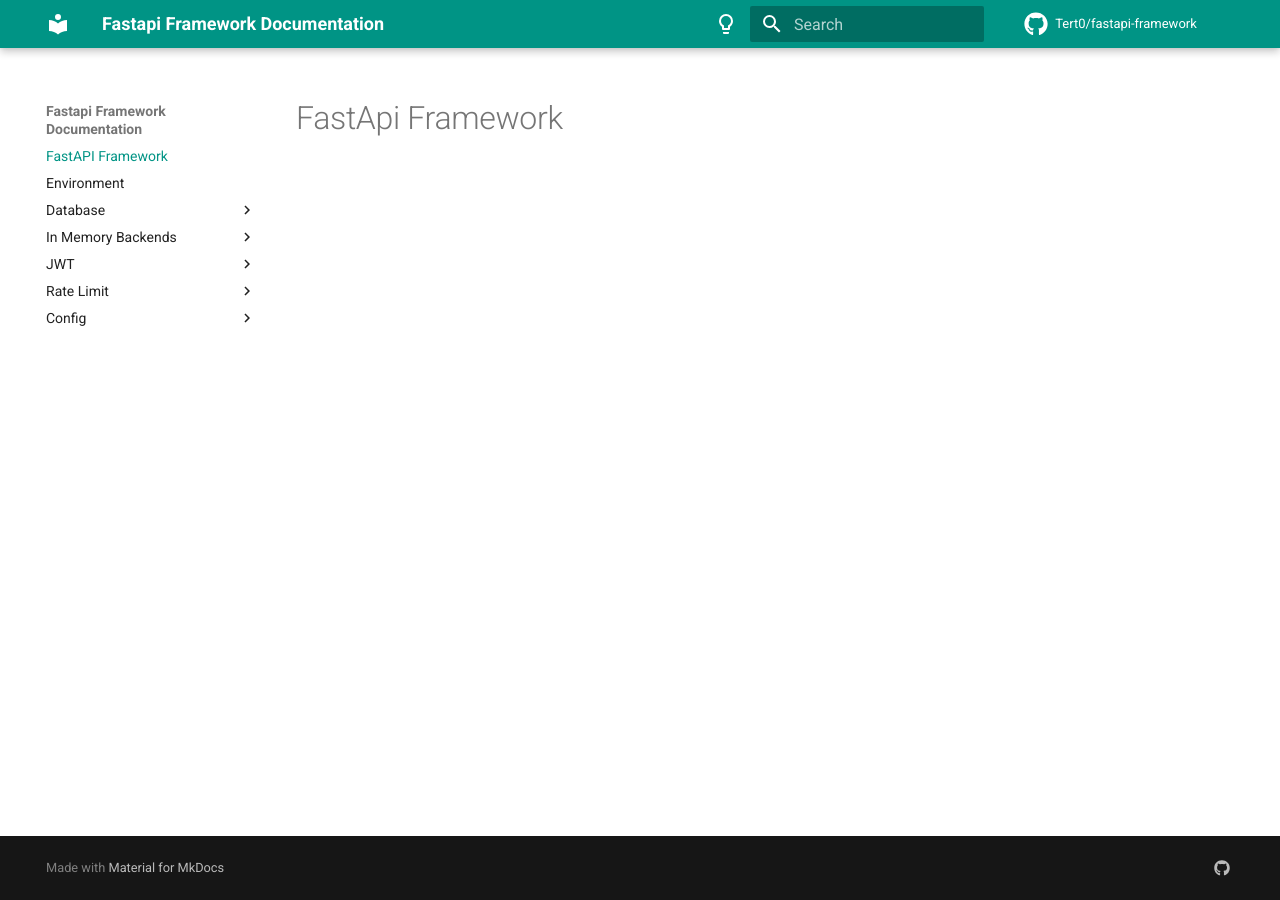
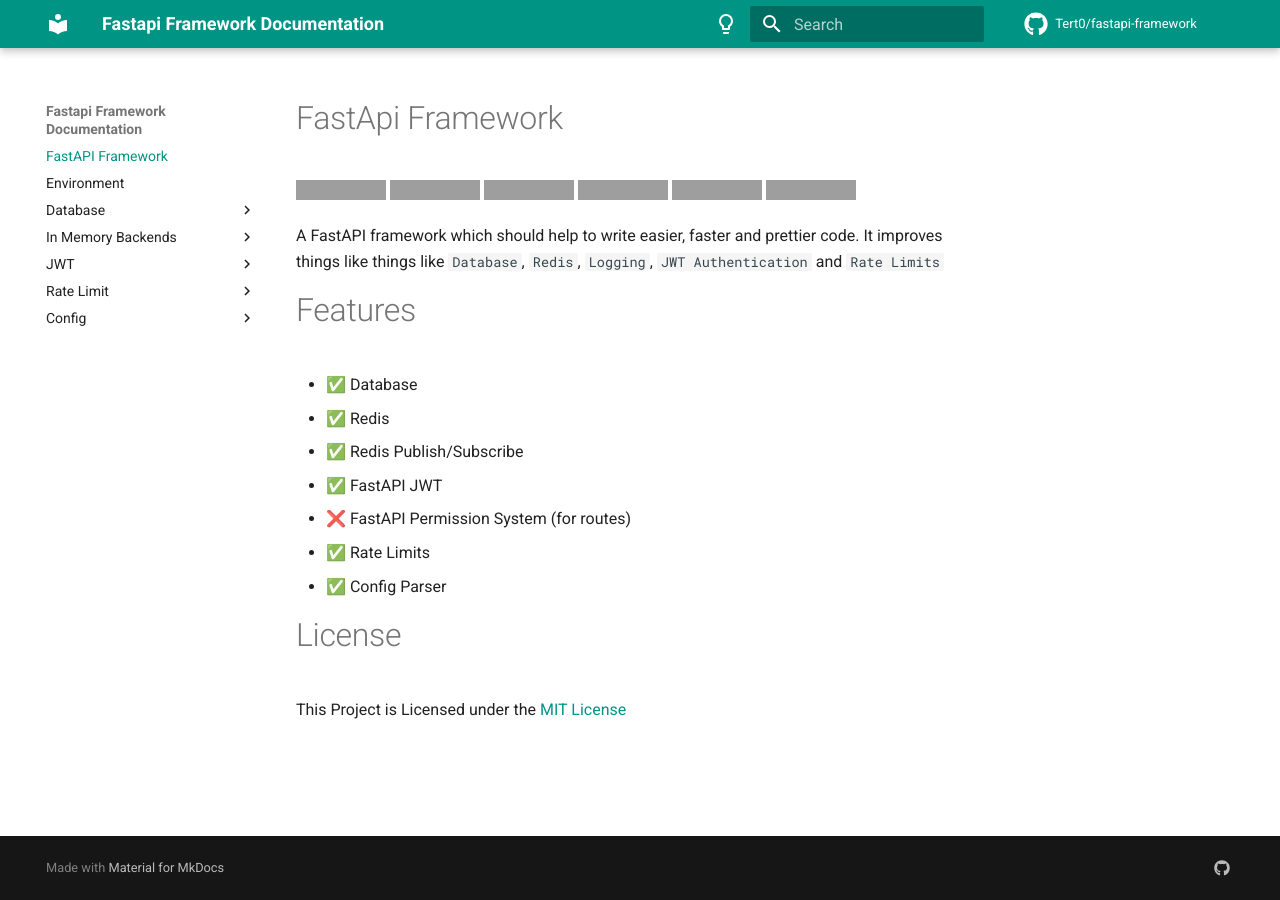
Before and after one commit to anatoliinzrnk/redis-fastapi-jwt, an MkDocs documentation site: the page built from docs/index.md, in a window 1280 px wide. Built offline with MkDocs 1.6.1 and Material for MkDocs 9.7.7, drawn with Linux system fonts in a browser that asks for light colours; comment, search, counter and statistics services are not loaded; grey boxes are pictures that could not be loaded.

Commit message:
Added Docs Home Page (#16)

```diff
--- a/docs/index.md
+++ b/docs/index.md
@@ -1 +1,24 @@
 # FastApi Framework
+[![Codestyle](https://github.com/Tert0/fastapi-framework/actions/workflows/codestyle.yaml/badge.svg)](https://github.com/Tert0/fastapi-framework/actions/workflows/codestyle.yaml)
+[![Code style: black](https://img.shields.io/badge/code%20style-black-000000.svg)](https://github.com/psf/black)
+[![Maintainability](https://api.codeclimate.com/v1/badges/27632fc7d85112fbdeaa/maintainability)](https://codeclimate.com/github/Tert0/fastapi-framework/maintainability)
+[![Test Coverage](https://api.codeclimate.com/v1/badges/27632fc7d85112fbdeaa/test_coverage)](https://codeclimate.com/github/Tert0/fastapi-framework/test_coverage)
+[![PyPI version](https://badge.fury.io/py/fastapi-framework.svg)](https://badge.fury.io/py/fastapi-framework)
+[![PyPI Downloads](https://img.shields.io/pypi/dm/fastapi-framework.svg)](https://pypi.org/project/fastapi-framework)
+
+
+A FastAPI framework which should help to write easier, faster and prettier code.
+It improves things like things like `Database`,
+`Redis`, `Logging`, `JWT Authentication` and `Rate Limits`
+# Features
+- ✅ Database
+- ✅ Redis
+- ✅ Redis Publish/Subscribe
+- ✅ FastAPI JWT
+- ❌ FastAPI Permission System (for routes)
+- ✅ Rate Limits
+- ✅ Config Parser
+
+# License
+
+This Project is Licensed under the [MIT License](https://mit-license.org/)
```
